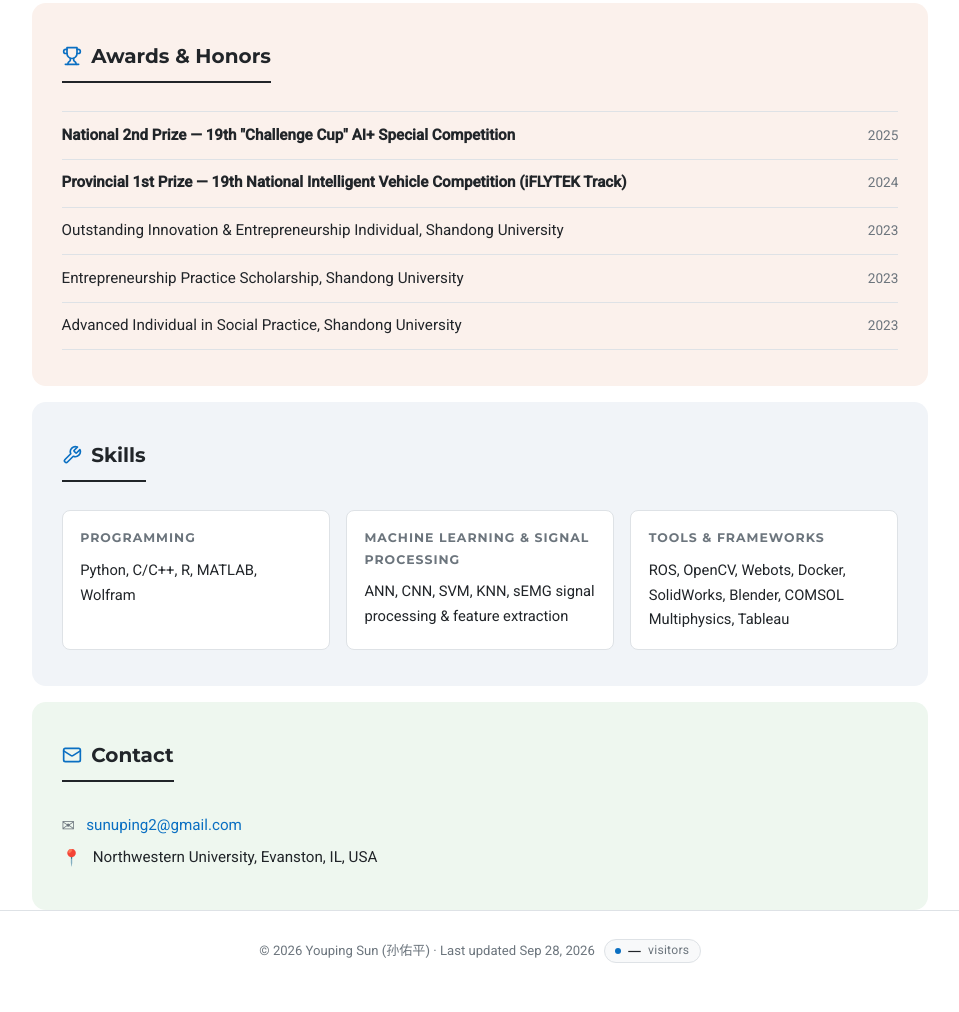
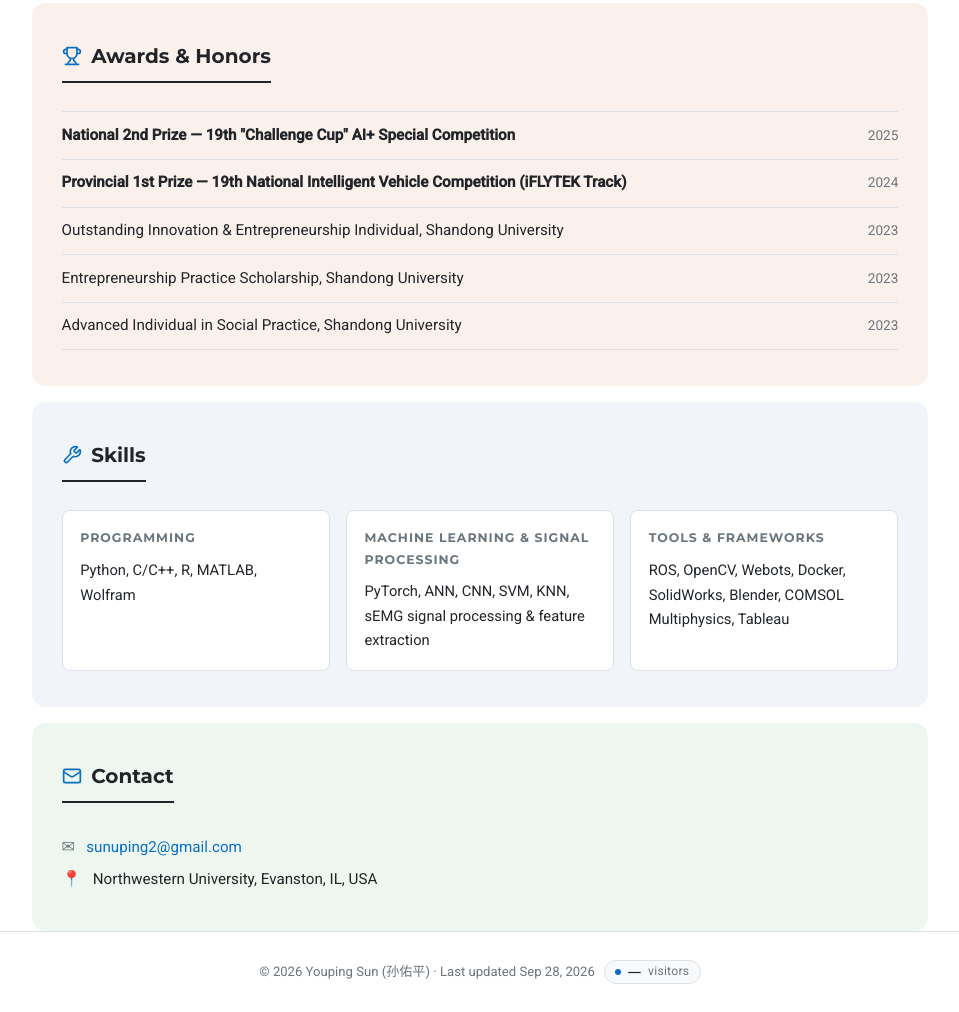
Before and after one commit to StevenWatt/StevenWatt.github.io, a plain HTML site: page index.html in a window 1280 px wide. Shown: the part 3591-4603 px from the top of the page, without its empty margins (160-1119 px from the left). Before the commit the page ends 4582 px from the top, so only its background shows below. Drawn offline with Linux system fonts and the light colour scheme.

Commit message:
Add PyTorch to skills
Co-Authored-By: Claude Opus 5.5 (1M context) <noreply@anthropic.com>

```diff
--- a/index.html
+++ b/index.html
@@ -910,7 +910,7 @@
         </h2>
         <div class="skills-grid">
             <div><div class="skill-group-title">Programming</div><div class="skill-group-body">Python, C/C++, R, MATLAB, Wolfram</div></div>
-            <div><div class="skill-group-title">Machine Learning &amp; Signal Processing</div><div class="skill-group-body">ANN, CNN, SVM, KNN, sEMG signal processing &amp; feature extraction</div></div>
+            <div><div class="skill-group-title">Machine Learning &amp; Signal Processing</div><div class="skill-group-body">PyTorch, ANN, CNN, SVM, KNN, sEMG signal processing &amp; feature extraction</div></div>
             <div><div class="skill-group-title">Tools &amp; Frameworks</div><div class="skill-group-body">ROS, OpenCV, Webots, Docker, SolidWorks, Blender, COMSOL Multiphysics, Tableau</div></div>
         </div>
     </section>
```
Also changed, not shown: 1 other file.
